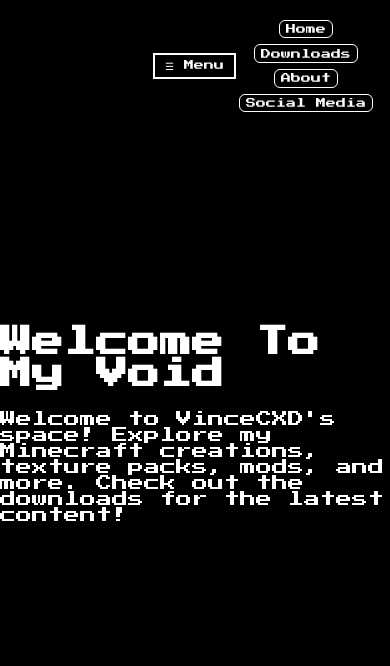
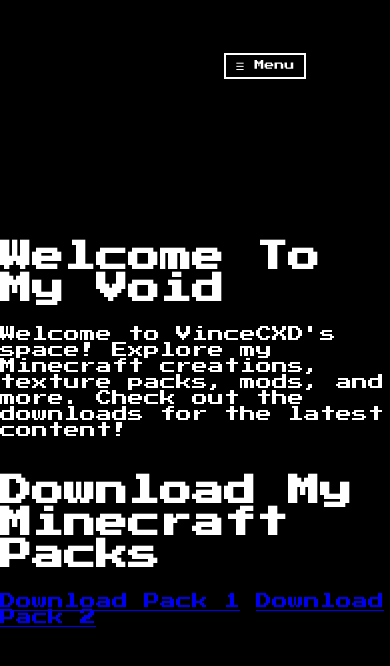
Before and after one commit to VinceDaone/Vinceha, a plain HTML site: page index.html in a window 390 px wide. Both pictures are taken after a click on the button "☰ Menu". Drawn offline with Linux system fonts and the light colour scheme; a web font is replaced by a local one.

Commit message:
Update index.html

```diff
--- a/index.html
+++ b/index.html
@@ -15,7 +15,7 @@
                 <a href="#index">Home</a>
                 <a href="#downloads">Downloads</a>
                 <a href="#about">About</a>
-                <a href="#social">Social Media</a> <!-- Social Media link -->
+                <a href="#social">Social Media</a>
             </div>
         </nav>
     </header>
@@ -41,25 +41,9 @@
     </div>
 
     <script>
-        // Basic navigation function to switch pages
-        function navigateToPage(pageId) {
-            document.querySelectorAll('.page').forEach(page => {
-                page.style.display = 'none';
-            });
-            document.querySelector(pageId).style.display = 'block';
-        }
-
-        // Set initial page to home
-        navigateToPage('#index');
-        document.querySelectorAll('nav a').forEach(navLink => {
-            navLink.addEventListener('click', function() {
-                navigateToPage(this.getAttribute('href'));
-            });
-        });
-
-        // Toggle menu for mobile
+        // Navigation toggle for mobile
         document.querySelector('.menu-toggle').addEventListener('click', function() {
-            document.querySelector('nav').classList.toggle('show-menu');
+            document.querySelector('.menu-items').classList.toggle('show-menu');
         });
     </script>
 </body>
```
